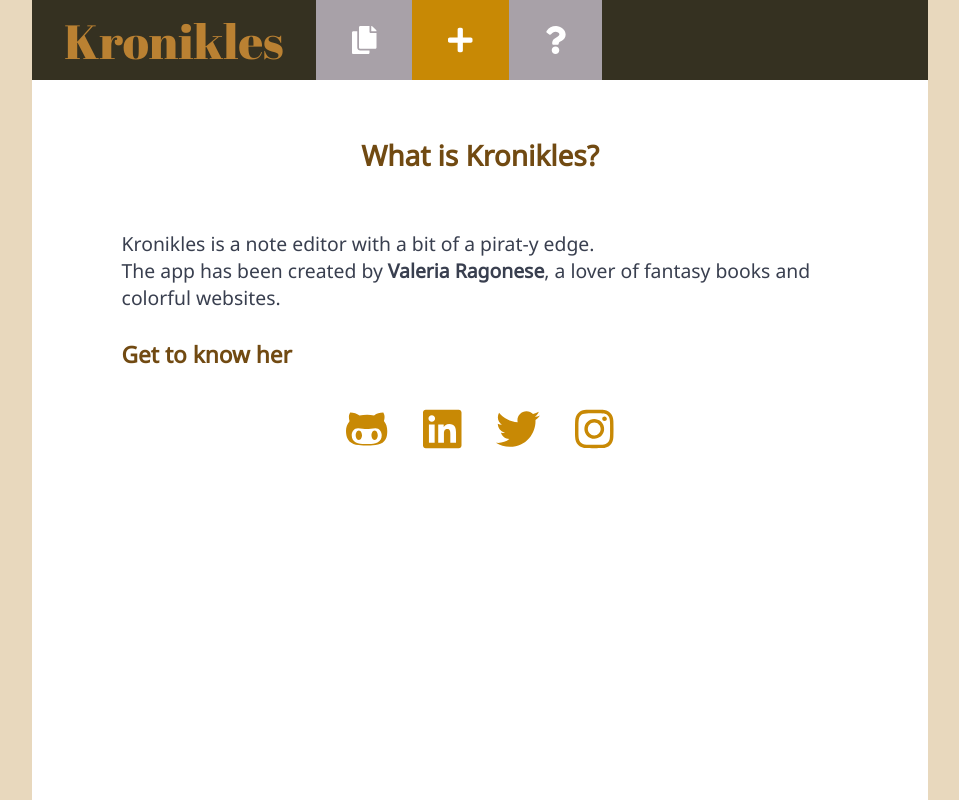
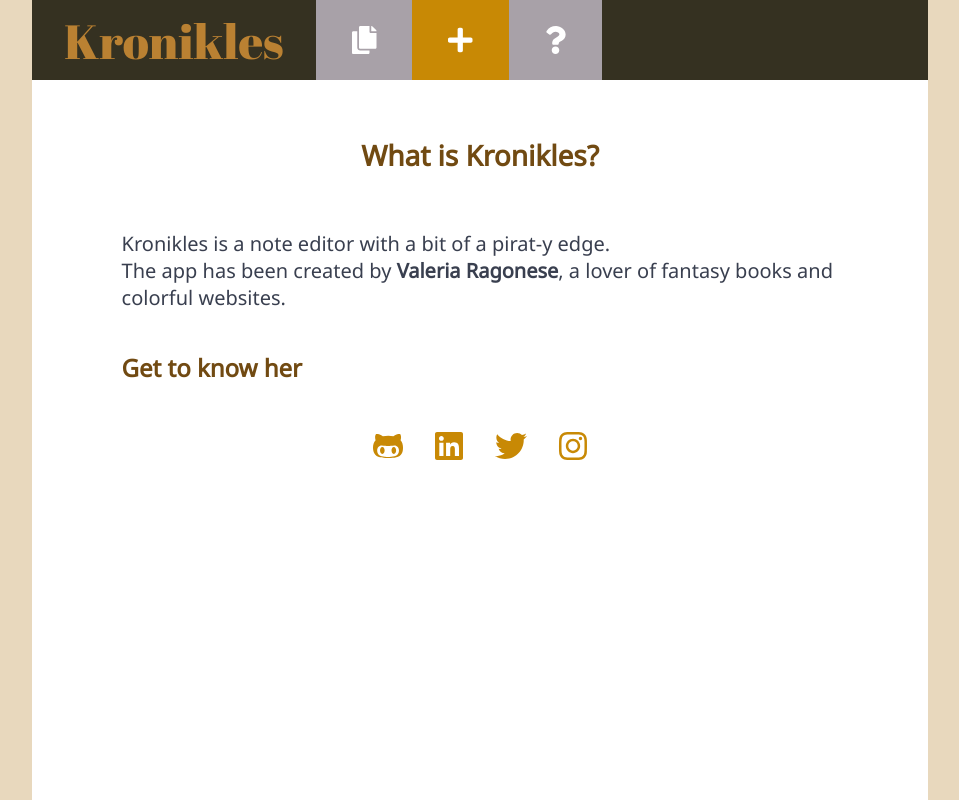
Before and after one commit to morwen80/Knonikles-frontend, a React (Create React App) app: page /about in a window 1280 px wide. Shown: the whole page, without its empty margins (160-1119 px from the left). Built offline with nearby package versions, Linux system fonts and the light colour scheme; a web font is replaced by a local one.

Commit message:
modified unit measure for About page into vmin

```diff
--- a/src/index.css
+++ b/src/index.css
@@ -68,9 +68,10 @@
   padding: 7vmin 0;
 }
 h3 {
+  font-size: 3vmin;
   text-align: left;
   color: var(--darkBrown);
-  padding: 1.6rem 0;
+  padding: 5vmin 0;
 }
 
 .emptyList, .newKronikle, .singleKronikle, .editKronikle, .aboutPage {
@@ -258,13 +259,16 @@
 
 
 /* ABOUT PAGE */
+.aboutPage p {
+  font-size: 2.5vmin;
+}
 #social {
   display: flex;
   justify-content: center;
 }
 #social a {
-  font-size: 2.5rem;
-  margin: 0 1rem;
+  font-size: 4vmin;
+  margin: 0 2vmin;
   color: var(--gold);
 }
 
```
